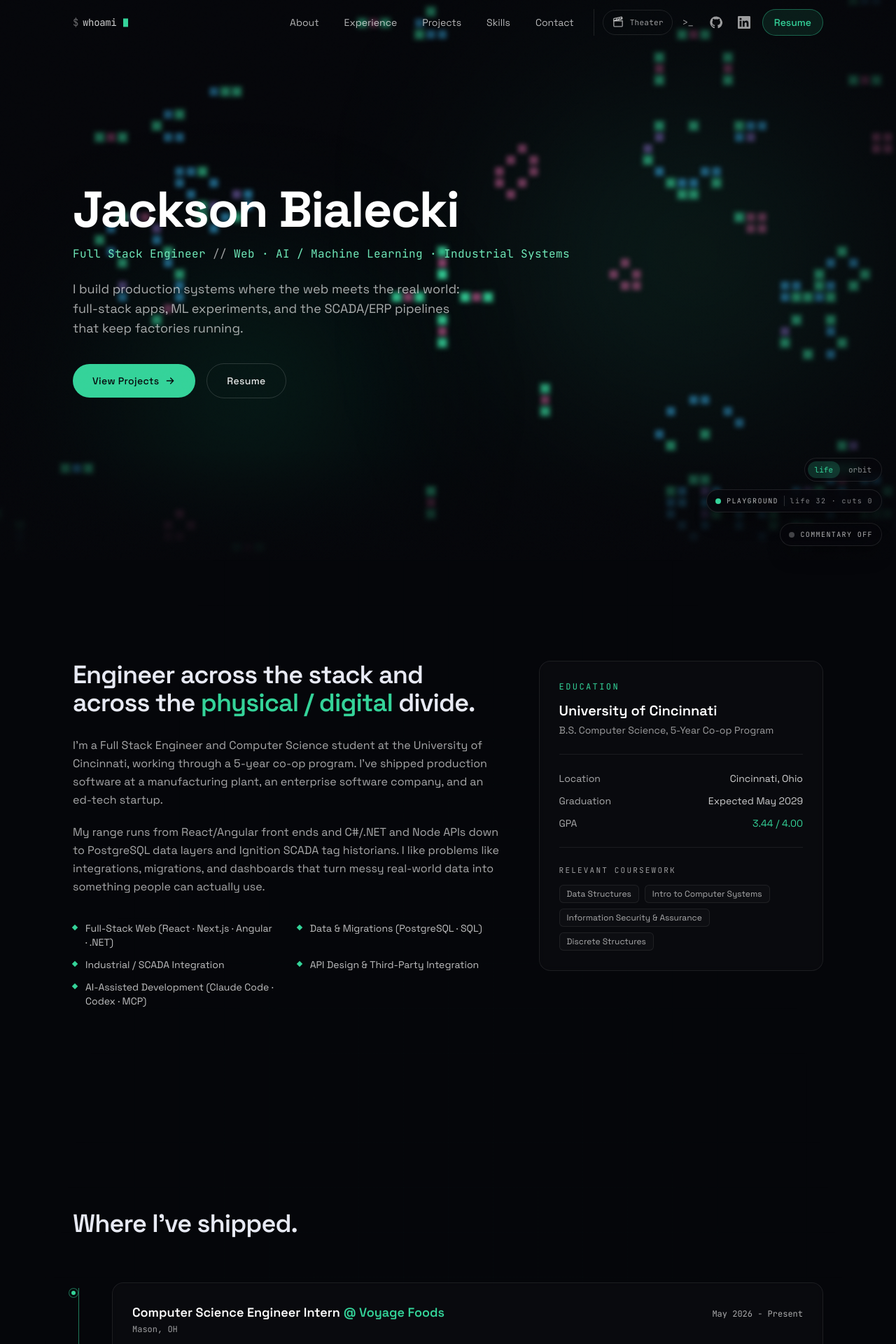
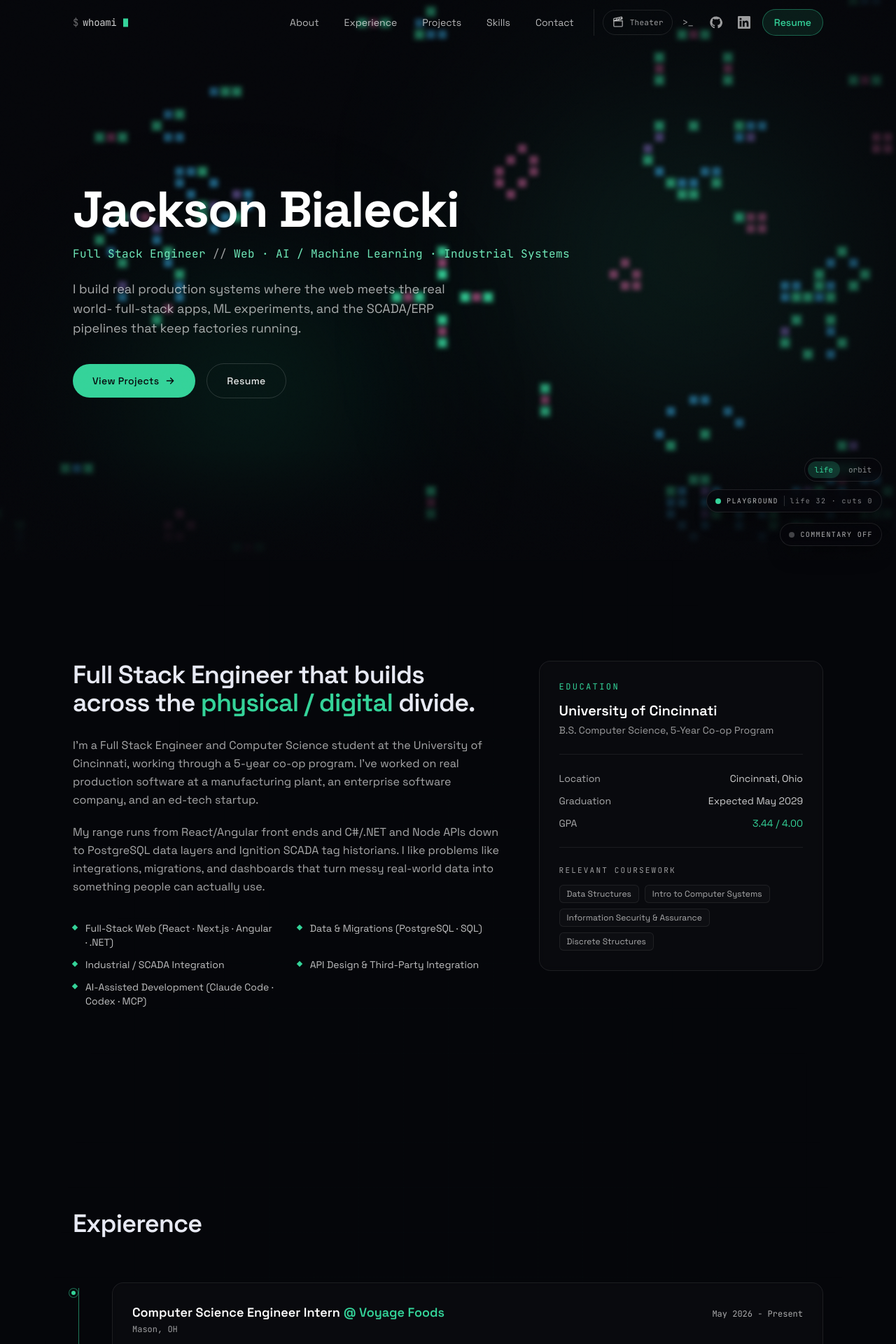
Before and after one commit to JackB296/portfolio, a Next.js app: page / in a window 1280 px wide. Shown: the top 1920 px of the page at 70% size. Built offline with nearby package versions, Linux system fonts and the light colour scheme.

Commit message:
Updated header wording

```diff
--- a/components/home/About.tsx
+++ b/components/home/About.tsx
@@ -19,7 +19,7 @@ export default function About() {
           <div>
             <Reveal>
               <h2 className="max-w-2xl text-3xl font-semibold leading-tight tracking-tight sm:text-4xl">
-                Engineer across the stack and across the{" "}
+                Full Stack Engineer that builds across the {" "}
                 <span className="text-accent">physical / digital</span> divide.
               </h2>
             </Reveal>
--- a/components/home/Experience.tsx
+++ b/components/home/Experience.tsx
@@ -14,7 +14,7 @@ export default function Experience() {
       <div className="container-x relative z-10">
         <Reveal>
           <h2 className="mb-16 max-w-2xl text-3xl font-semibold tracking-tight sm:text-4xl">
-            Where I&apos;ve shipped.
+            Expierence
           </h2>
         </Reveal>
 
--- a/lib/caseStudies.ts
+++ b/lib/caseStudies.ts
@@ -351,7 +351,7 @@ export const caseStudies: CaseStudy[] = [
       { metric: "50+", label: "engineers on the team" },
     ],
     highlights: [
-      "Shipped full-stack changes across Angular, .NET, and SQL.",
+      "Made full-stack changes across Angular, .NET, and SQL.",
       "First time contributing to a codebase of this size.",
     ],
   },
--- a/lib/data.ts
+++ b/lib/data.ts
@@ -9,9 +9,9 @@ export const profile = {
   status: "Available for co-op: Spring 2027",
   location: "Cincinnati, Ohio",
   tagline:
-    "I build production systems where the web meets the real world: full-stack apps, ML experiments, and the SCADA/ERP pipelines that keep factories running.",
+    "I build real production systems where the web meets the real world- full-stack apps, ML experiments, and the SCADA/ERP pipelines that keep factories running.",
   bio: [
-    "I'm a Full Stack Engineer and Computer Science student at the University of Cincinnati, working through a 5-year co-op program. I've shipped production software at a manufacturing plant, an enterprise software company, and an ed-tech startup.",
+    "I'm a Full Stack Engineer and Computer Science student at the University of Cincinnati, working through a 5-year co-op program. I've worked on real production software at a manufacturing plant, an enterprise software company, and an ed-tech startup.",
     "My range runs from React/Angular front ends and C#/.NET and Node APIs down to PostgreSQL data layers and Ignition SCADA tag historians. I like problems like integrations, migrations, and dashboards that turn messy real-world data into something people can actually use.",
   ],
   email: "bialecjr@mail.uc.edu",
```
